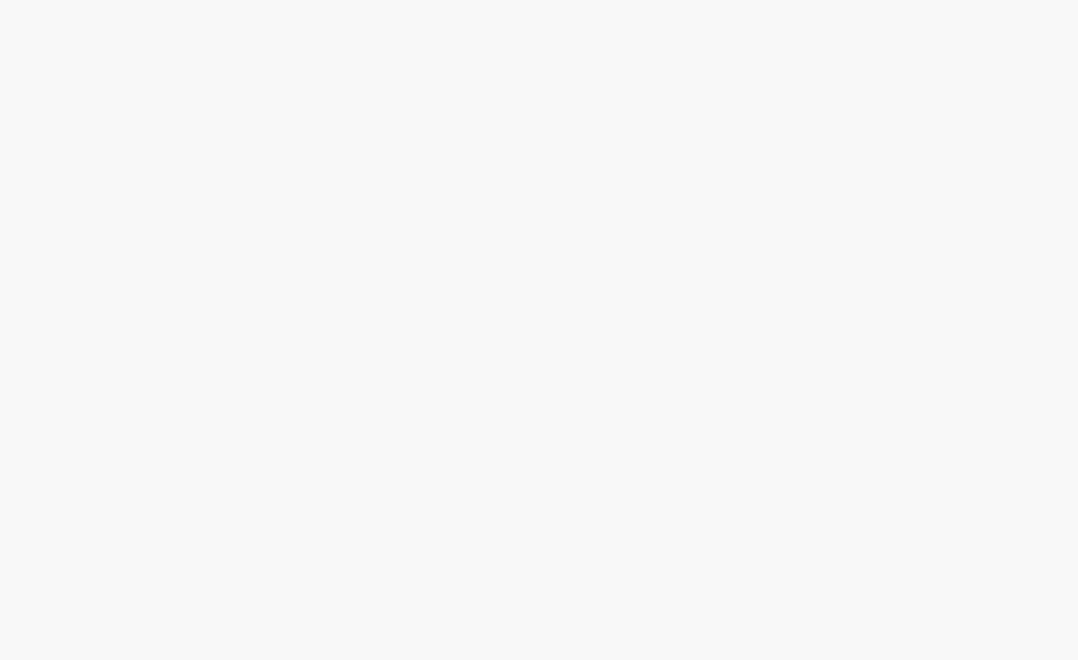
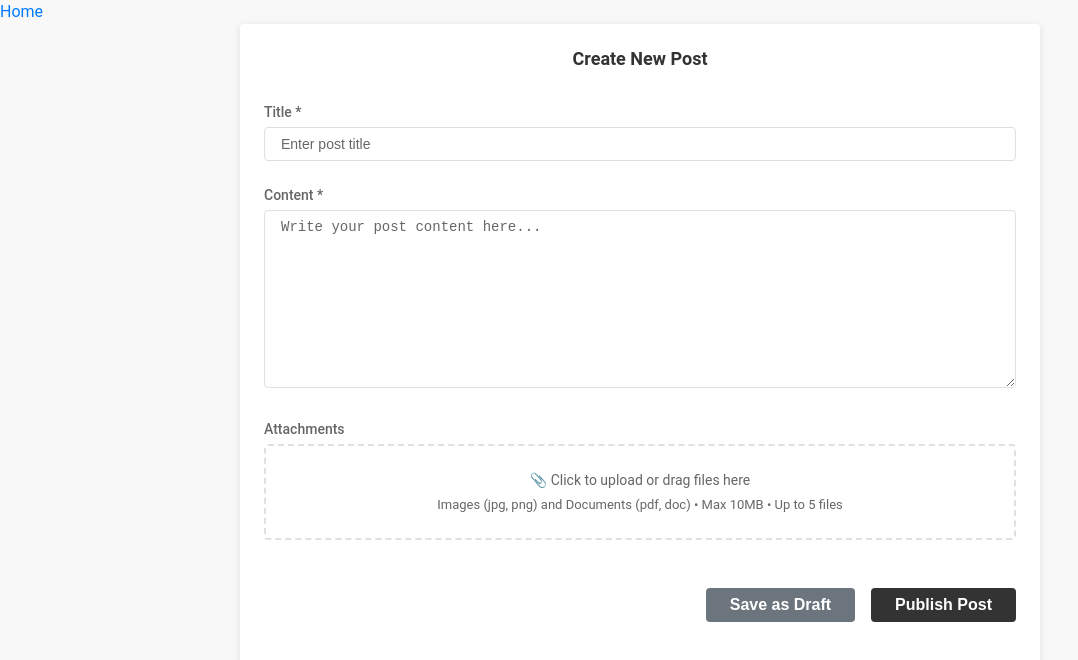
Before and after one commit to Noam-91/bfs-forum-react, a React (Vite) app: page /posts/create in a window 1280 px wide. Shown: the top 660 px of the page, without its empty margins (0-1078 px from the left). Built offline with nearby package versions, Linux system fonts and the light colour scheme.

Commit message:
restore App

```diff
--- a/src/App.tsx
+++ b/src/App.tsx
@@ -1,11 +1,14 @@
 import './App.css'
+import Nav from "./components/nav/Nav.tsx";
+import {Outlet} from 'react-router-dom';
 
 function App() {
 
   return (
-    <div>
-
-    </div>
+    <>
+      <Nav />
+      <Outlet />
+    </>
   );
 }
 
--- a/src/main.tsx
+++ b/src/main.tsx
@@ -12,9 +12,9 @@ createRoot(document.getElementById('root')!).render(
           <AlertProvider>
               <Routes>
                   {/*pages without Nav component*/}
-                  <Route path="/" element={<App />} >
-                    <Route path="posts/create" element={<PostFormPage/>}/>
-                    <Route path="posts/edit/:postId" element={<PostFormPage/>}/>
+                  <Route path="/*" element={<App />} >
+                    <Route path="posts/create" element={<PostFormPage mode="create"/>}/>
+                    <Route path="posts/edit/:postId" element={<PostFormPage mode="edit"/>}/>
                   </Route>
               </Routes>
           </AlertProvider>
--- a/src/pages/post/PostFormPage/PostFormPage.tsx
+++ b/src/pages/post/PostFormPage/PostFormPage.tsx
@@ -191,7 +191,6 @@ const PostFormPage: React.FC<PostFormPageProps> = ({mode, postId}) => {
   console.log('Rendering PostFormPage');
   return (
     <div className={styles.container}>
-      <div style={{ border: '1px solid red' }}>Form loaded</div>
       <div className={styles.header}>
         <h1 className={styles.title}>{pageTitle}</h1>
       </div>
```
